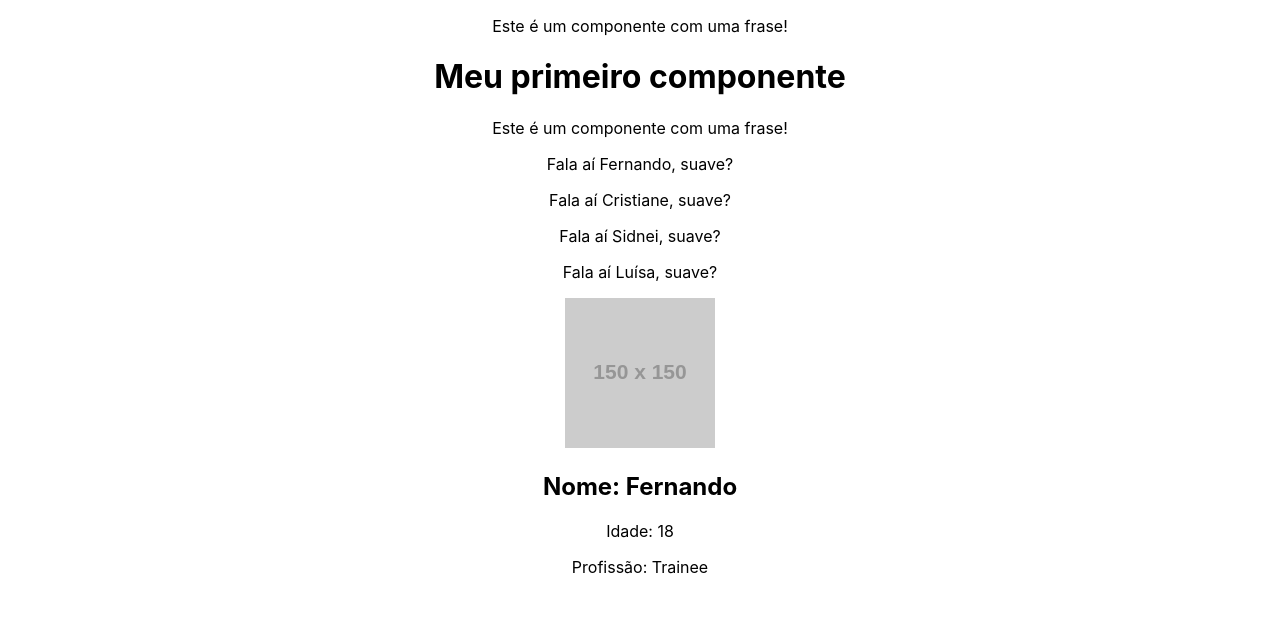
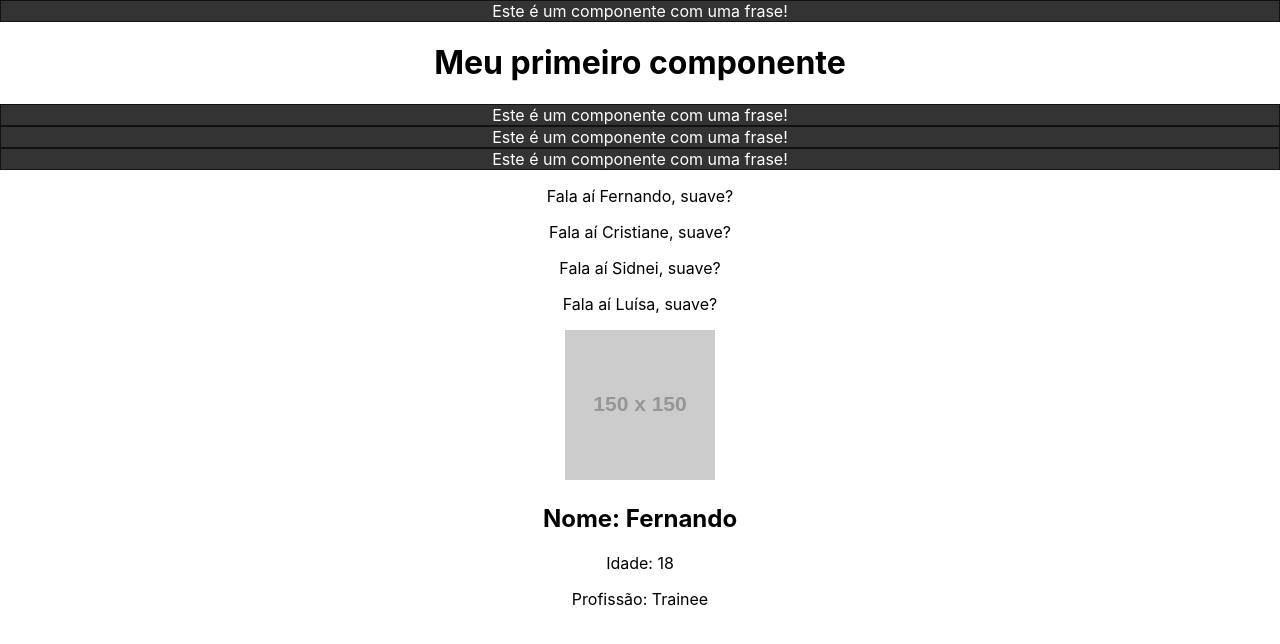
Before and after one commit to dornelesfernando/Frameworks, a React (Create React App) app in the folder React.js/my-project/: page / in a window 1280 px wide. Shown: the top 644 px of the page. Built offline with nearby package versions, Linux system fonts and the light colour scheme.

Commit message:
init - styles global and component

```diff
--- a/React.js/my-project/src/App.js
+++ b/React.js/my-project/src/App.js
@@ -2,12 +2,15 @@
 import HelloWorld from './components/HelloWorld';
 import SayMyName from './components/SayMyName';
 import Pessoa from './components/Pessoa';
+import Frase from './components/Frase';
 
 function App() {
   const name = 'Luísa';
   return (
     <div className="App">
      <HelloWorld/>
+     <Frase />
+     <Frase />
      <SayMyName name="Fernando" />
      <SayMyName name="Cristiane" />
      <SayMyName name="Sidnei" />
--- a/React.js/my-project/src/components/Frase.js
+++ b/React.js/my-project/src/components/Frase.js
@@ -1,7 +1,9 @@
+import styles from './Frase.module.css'
+
 function Frase(){
     return (
-        <div>
-            <p>Este é um componente com uma frase!</p>
+        <div className={styles.fraseContainer}>
+            <p className={styles.fraseContent}>Este é um componente com uma frase!</p>
         </div>
     )
 }
--- /dev/null
+++ b/React.js/my-project/src/components/Frase.module.css
@@ -0,0 +1,10 @@
+.fraseContainer{
+    background-color: #333;
+    border: 1px solid #111;
+}
+
+.fraseContent {
+    color: #FFF;
+    background-color: #333;
+    margin: 0;
+}
```
